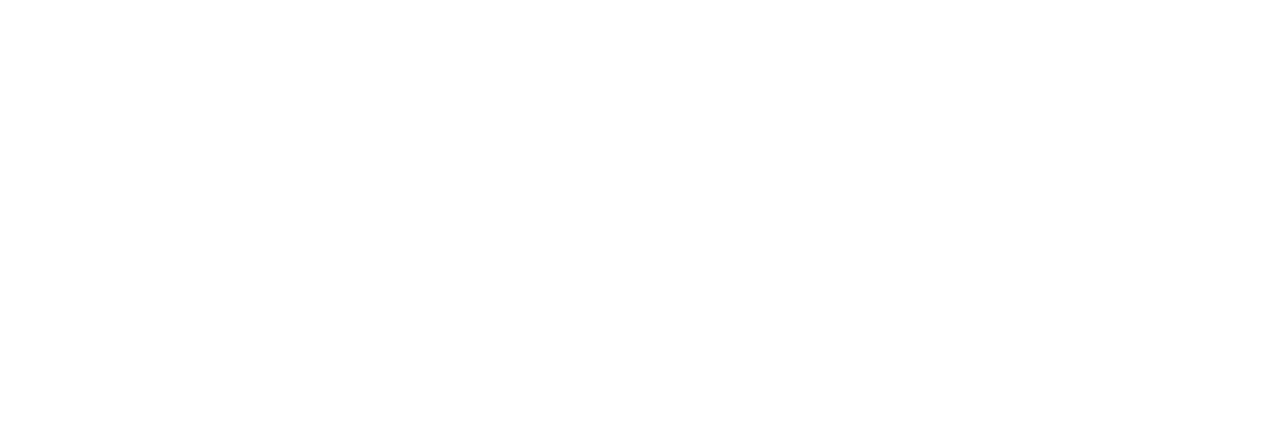
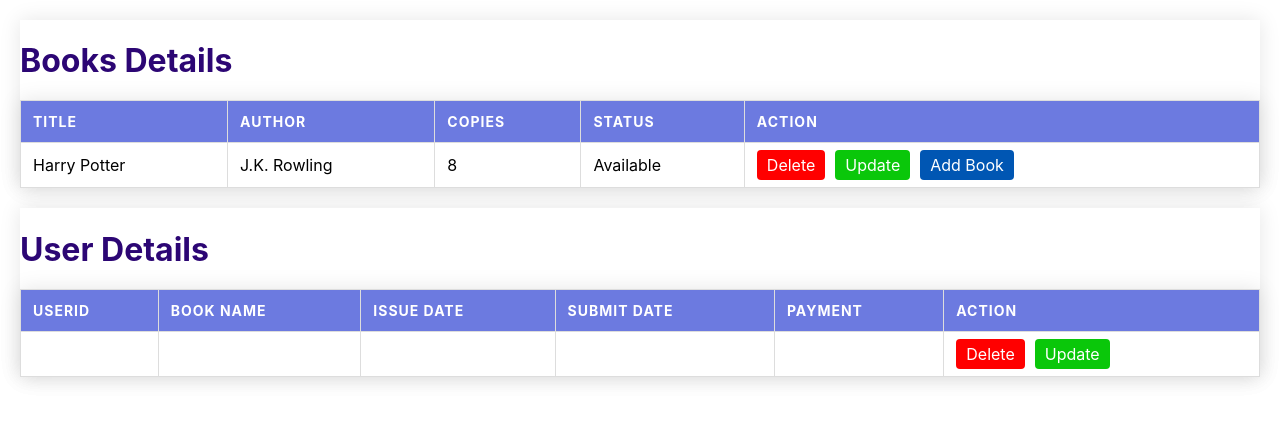
Before and after one commit to chamodipiyumika/Loyal-Library-Management-System, a React (Create React App) app in the folder FrontEnd/lms/: page /deleteUpdate in a window 1280 px wide. Before the commit this address had no page. Shown: the top 422 px of the page. Built offline with nearby package versions, Linux system fonts and the light colour scheme.

Commit message:
Adding new two pages(admin and addNewBook)

```diff
--- a/FrontEnd/lms/src/App.js
+++ b/FrontEnd/lms/src/App.js
@@ -6,6 +6,8 @@ import FunctionalComReg from './componants/registerPage';
 import FunctionalComOTP from './componants/Otp';
 import FunctionalCombook from './componants/bookPage';
 import FunctionalComPassword from "./componants/password";
+import FunctionalComAdmin from './componants/adminPage';
+import FunctionalComAddBook from "./componants/addNewBook";
 
 
 function App() {
@@ -20,6 +22,8 @@ function App() {
         <Route path="/otp" element={<FunctionalComOTP />} />
         <Route path="/passwordpage" element={<FunctionalComPassword />} />
         <Route path="/bookpage" element={<FunctionalCombook />} />
+        <Route path="/deleteUpdate" element={<FunctionalComAdmin />} />
+        <Route path="/addBook" element={<FunctionalComAddBook />} />
       </Routes>
     </Router>
 
--- /dev/null
+++ b/FrontEnd/lms/src/componants/addNewBook.js
@@ -0,0 +1,82 @@
+import React, { useState } from 'react';
+import './css/addNewBook.css';
+
+function FunctionalComAddBook() {
+    const [book, setBook] = useState({
+        title: '',
+        author: '',
+        copies: '',
+        status: '',
+    });
+
+    const handleChange = (e) => {
+        const { name, value } = e.target;
+        setBook({ ...book, [name]: value });
+    };
+
+    const handleSubmit = (e) => {
+        e.preventDefault();
+        // Add logic to handle book submission, e.g., sending data to a server
+        console.log('Book added:', book);
+        setBook({ title: '', author: '', copies: '', status: '' }); // Reset form
+    };
+
+    return (
+        <div className="add-book-page">
+            <h1>Add New Book</h1>
+            <img src="./src/componants/css/book1.jpg" alt="Book" className="book-image" />
+            <form onSubmit={handleSubmit}>
+                <div className="form-group">
+                    <label htmlFor="title">Title</label>
+                    <input
+                        type="text"
+                        id="title"
+                        name="title"
+                        value={book.title}
+                        onChange={handleChange}
+                        required
+                    />
+                </div>
+                <div className="form-group">
+                    <label htmlFor="author">Author</label>
+                    <input
+                        type="text"
+                        id="author"
+                        name="author"
+                        value={book.author}
+                        onChange={handleChange}
+                        required
+                    />
+                </div>
+                <div className="form-group">
+                    <label htmlFor="copies">Copies</label>
+                    <input
+                        type="number"
+                        id="copies"
+                        name="copies"
+                        value={book.copies}
+                        onChange={handleChange}
+                        required
+                    />
+                </div>
+                <div className="form-group">
+                    <label htmlFor="status">Status</label>
+                    <select
+                        id="status"
+                        name="status"
+                        value={book.status}
+                        onChange={handleChange}
+                        required
+                    >
+                        <option value="">Select Status</option>
+                        <option value="Available">Available</option>
+                        <option value="Not Available">Not Available</option>
+                    </select>
+                </div>
+                <button type="submit">Add Book</button>
+            </form>
+        </div>
+    );
+}
+
+export default FunctionalComAddBook;
--- /dev/null
+++ b/FrontEnd/lms/src/componants/adminPage.js
@@ -0,0 +1,112 @@
+import React, { useState } from 'react';
+import './css/adminPage.css';
+
+
+
+function FunctionalComAdmin() {
+
+    //for book details
+   const booksData = [
+        { title: 'Harry Potter', author: 'J.K. Rowling', copies: 8, status: 'Available' },
+    ];
+
+  const [books, setBooks] = useState(booksData);
+  const [searchTerm, setSearchTerm] = useState('');
+
+  const handleSubmit = (event) => {
+    setSearchTerm(event.target.value);
+  };
+
+  const filteredBooks = books.filter((book) =>
+    book.title.toLowerCase().includes(searchTerm.toLowerCase())
+  );
+
+//for user details
+const userData = [
+    { userid:'AB123', bookname:'Harry Potter', issuedate:'6/6/2024', submitdate:'16/6/2024',payment:40  },
+     ];
+
+const [users, setuser] = useState(userData);
+const [searchUser, setSearchUser] = useState('');
+
+const handleSearch = (event) => {
+setSearchTerm(event.target.value);
+};
+
+const filteredUsers = users.filter((user) =>
+user.userid.toLowerCase().includes(searchTerm.toLowerCase())
+);
+
+
+  return (
+    // Book Data Table
+    <div className="booksdata">
+
+      <table>
+        <h1>Books Details</h1>
+        <table>
+        <thead>
+          <tr>
+            <th>Title</th>
+            <th>Author</th>
+            <th>Copies</th>
+            <th>Status</th>
+            <th>Action</th>
+          </tr>
+        </thead>
+        <tbody>
+          {filteredBooks.map((book) => (
+            <tr key={book.title}>
+              <td>{book.title}</td>
+              <td>{book.author}</td>
+              <td>{book.copies}</td>
+              <td>{book.status}</td>
+              <td>
+                <button1 className ="del">Delete</button1>
+                <button2 className ="up">Update</button2>
+                <button3 className ="add">Add Book</button3>
+              </td>
+            </tr>
+          ))}
+        </tbody>
+      </table>
+      </table>
+
+      <table>
+        <h1>User Details</h1>
+        <table>
+        <thead>
+          <tr>
+            <th>UserId</th>
+            <th>Book Name</th>
+            <th>Issue Date</th>
+            <th>Submit Date</th>
+            <th>Payment</th>
+            <th>Action</th>
+          </tr>
+        </thead>
+        <tbody>
+          {filteredBooks.map((user) => (
+            <tr key={user.userid}>
+              <td>{user.userid}</td>
+              <td>{user.bookname}</td>
+              <td>{user.issuedate}</td>
+              <td>{user.submitdate}</td>
+              <td>{user.payment}</td>
+              <td>
+                <button1 className ="del">Delete</button1>
+                <button2 className ="up">Update</button2>
+              </td>
+            </tr>
+          ))}
+        </tbody>
+      </table>
+      </table>
+    </div>
+
+
+
+  );
+}
+
+export default FunctionalComAdmin;
--- a/FrontEnd/lms/src/componants/bookPage.js
+++ b/FrontEnd/lms/src/componants/bookPage.js
@@ -4,7 +4,7 @@ import './css/bookPage.css';
 
 
 function FunctionalComBook() {
-    console.log("book page");
+
    const booksData = [
         { id: 1, title: 'Will in the World', author: 'Stephen Geenblat', copies: 10, status: 'Available' },
         { id: 2, title: 'Advanced Maths', author: 'Stanly J Farlow', copies: 4, status: 'Available' },
@@ -33,7 +33,9 @@ function FunctionalComBook() {
         placeholder="Search book by name"
         value={searchTerm}
         onChange={handleSearch}
+
       />
+
       <table>
         <thead>
           <tr>
--- /dev/null
+++ b/FrontEnd/lms/src/componants/css/addNewBook.css
@@ -0,0 +1,65 @@
+.add-book-page {
+    max-width: 600px;
+    margin: 0 auto;
+    padding: 20px;
+    text-align: center;
+    background-color: #666464;
+    border-radius: 8px;
+    box-shadow: 0 4px 8px rgba(0, 0, 0, 0.2);
+    transition: transform 0.3s ease-in-out;
+}
+
+h1 {
+    margin-bottom: 20px;
+    color: rgb(8, 8, 83);
+}
+
+.book-image {
+    width: 100px; /* Adjust size as needed */
+    margin-bottom: 20px;
+}
+
+form {
+    display: flex;
+    flex-direction: column;
+    align-items: center;
+    background-color: #787879da;
+    border-radius: 15px;
+
+}
+
+.form-group {
+    margin-bottom: 15px;
+    width: 80%;
+    text-align: left;
+}
+
+label {
+    display: block;
+    margin-bottom: 5px;
+    font-weight: bold;
+}
+
+input, select {
+    width: calc(100% - 10px);
+    padding: 5px;
+    font-size: 16px;
+    border: 1px solid #dd6b6b5d;
+    border-radius: 10px;
+    outline: none;
+}
+
+button {
+    padding: 5px 10px;
+    font-size: 16px;
+    color: white;
+    background-color: #007bff;
+    border: none;
+    border-radius: 6px;
+    cursor: pointer;
+    transition: background-color 0.3s;
+}
+
+button:hover {
+    background-color: #101aa5;
+}
--- /dev/null
+++ b/FrontEnd/lms/src/componants/css/adminPage.css
@@ -0,0 +1,62 @@
+.booksdata {
+    margin: 20px;
+}
+
+.booksdata h1 {
+    text-align: left;
+    margin-bottom: 20px;
+    color: #2c0674;
+}
+
+
+table {
+    width: 100%;
+    border-collapse: collapse;
+    margin-top: 20px;
+}
+
+thead {
+    background-color: #f4f4f4;
+}
+
+th, td {
+    margin-left: auto;
+    padding: 12px;
+    text-align: left;
+    border-bottom: 1px solid #ddd;
+}
+
+th {
+    background-color: #6c7ae0;
+}
+
+button1,button2,button3 {
+    margin-right: 10px;
+    padding: 5px 10px;
+    cursor: pointer;
+    border: none;
+    border-radius: 4px;
+    transition: background-color 0.3s;
+}
+button1.del{
+    background-color:red;
+    color: white;
+}
+button2.up{
+    background-color:rgb(10, 199, 10);
+    color: white;
+}
+button3.add{
+    background-color: #0056b3;
+    color: white;
+}
+button1.del:hover {
+    background-color:rgb(167, 5, 5);
+}
+button2.up:hover {
+    background-color:green;
+}
+
+button3.add:hover {
+    background-color:rgb(9, 9, 109);
+}
--- a/FrontEnd/lms/src/componants/css/bookPage.css
+++ b/FrontEnd/lms/src/componants/css/bookPage.css
@@ -0,0 +1,78 @@
+.books {
+    text-align: center;
+    padding: 20px;
+    font-family: Arial, sans-serif;
+    background-color: #f4f4f9;
+    color: #333;
+  }
+  .books h1 {
+    margin-bottom: 20px;
+    color: #2c0674;
+  }
+  .search-container {
+    display: flex;
+    align-items: center;
+    margin-bottom: 20px;
+}
+
+.search-container input {
+    padding: 8px;
+    font-size: 16px;
+}
+
+  input {
+    margin-bottom: 20px;
+    padding: 10px;
+    font-size: 16px;
+    border: 2px solid #ddd;
+    border-radius: 4px;
+    width: 300px;
+  }
+
+  table {
+    width: 80%;
+    margin: 0 auto;
+    border-collapse: collapse;
+    box-shadow: 0 0 20px rgba(0, 0, 0, 0.1);
+  }
+
+  th, td {
+    border: 1px solid #ddd;
+    padding: 12px;
+    text-align: left;
+  }
+
+  th {
+    background-color: #6c7ae0;
+    color: white;
+    text-transform: uppercase;
+    font-size: 14px;
+    letter-spacing: 1px;
+  }
+
+  td {
+    background-color: white;
+  }
+
+  tr:nth-child(even) {
+    background-color: #f9f9f9;
+  }
+
+  tr:hover {
+    background-color: #f1f1f1;
+  }
+
+  button {
+    padding: 8px 16px;
+    font-size: 14px;
+    color: white;
+    background-color: #6ca0e0;
+    border: none;
+    border-radius: 4px;
+    cursor: pointer;
+    transition: background-color 0.3s ease;
+  }
+
+  button:hover {
+    background-color: #2537db;
+  }
```
Also changed, not shown: FrontEnd/lms/src/componants/css/book1.jpg (added).
